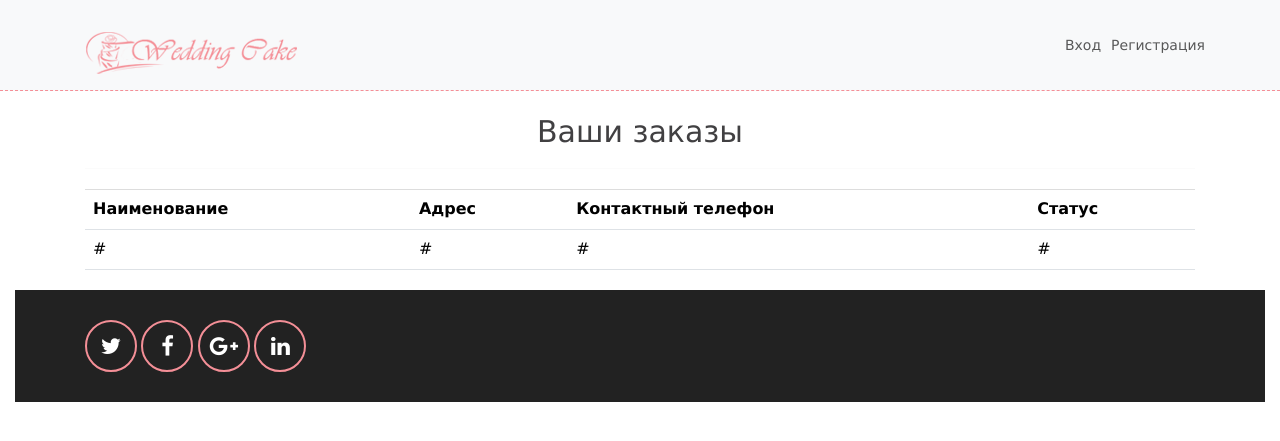
After one commit to mukhametdinovigor/BakeCake, a Django app: page /account/ in a window 1280 px wide. The commit adds this page. Shown: the top 441 px of the page. Run offline with Django 3.2, Linux system fonts and the light colour scheme; some libraries are stand-ins or nearby versions.

Commit message:
Add personal account

```diff
--- a/BakeCake/settings.py
+++ b/BakeCake/settings.py
@@ -58,10 +58,11 @@ MIDDLEWARE = [
 
 ROOT_URLCONF = 'BakeCake.urls'
 
+
 TEMPLATES = [
     {
         'BACKEND': 'django.template.backends.django.DjangoTemplates',
-        'DIRS': [],
+        'DIRS': ['templates'],
         'APP_DIRS': False,
         'OPTIONS': {
             'context_processors': [
@@ -71,14 +72,13 @@ TEMPLATES = [
                 'django.contrib.messages.context_processors.messages',
             ],
             'loaders': [
+                'admin_tools.template_loaders.Loader',
                 'django.template.loaders.filesystem.Loader',
                 'django.template.loaders.app_directories.Loader',
-                'admin_tools.template_loaders.Loader',
             ],
         },
     },
 ]
-
 WSGI_APPLICATION = 'BakeCake.wsgi.application'
 
 
--- a/BakeCake/urls.py
+++ b/BakeCake/urls.py
@@ -16,4 +16,5 @@ urlpatterns = [
     path('signup/', views.SignupUserView.as_view(), name='signup'),
     path('advanced/', views.advanced_info, name='advanced_info'),
     path('confirm/', views.confirm, name='confirm'),
+    path('account/', views.account, name='account'),
 ]
--- a/cake/views.py
+++ b/cake/views.py
@@ -9,6 +9,7 @@ from django.contrib.auth.decorators import login_required
 
 from .forms import ConstructCakeForm, AdvancedInfoForm
 from .forms import UserCreationWithEmailForm, UserLoginForm
+from .models import *
 
 
 LETTERING_PRICE = 500
@@ -59,7 +60,38 @@ def advanced_info(request):
 
 
 def confirm(request):
+    cake_cleaned_data = request.session['cake_cleaned_data']
+    # cake, created = Cake.objects.get_or_create(
+    #     level=level,
+    #     shape=shape,
+    #     topping=topping,
+    #     berries__in=berrieses,
+    #     defaults={'berries': berrieses},
+    #     additional_ingredients__in=additionals_ingredients,
+    #     defaults={'additional_ingredients': additionals_ingredients},
+    #     lettering=lettering
+    #     lettering_cost=
+    # )
+
+    additional_form = AdvancedInfoForm(request.POST)
+    # if additional_form.is_valid():
+    #     delivered_at = additional_form.cleaned_data.get('delivered_at')
+    #     delivery_time = additional_form.cleaned_data.get('delivery_time')
+    #     comment = additional_form.cleaned_data.get('order_comment')
+    #     order, created = Order.objects.get_or_create(
+    #         delivered_at=delivered_at,
+    #         delivery_time=delivery_time,
+    #         comment=comment,
+    #         total_price=1,
+    #         customer=1,
+    #         cake=1,
+
+        # )
     return render(request, 'confirmation.html')
+
+
+def account(request):
+    return render(request, 'account.html')
 
 
 class LoginUserView(LoginView):
--- /dev/null
+++ b/templates/account.html
@@ -0,0 +1,23 @@
+{% extends 'base.html' %}
+{% block content %}
+<div class="container">
+    <center>
+      <h2>Ваши заказы</h2>
+    </center>
+    <hr/>
+    <table class="table table-responsive">
+      <tr>
+        <th>Наименование</th>
+        <th>Адрес</th>
+        <th>Контактный телефон</th>
+        <th>Статус</th>
+      </tr>
+
+        <tr>
+          <td>#</td>
+          <td>#</td>
+          <td>#</td>
+          <td>#</td>
+        </tr>
+    </table>
+{% endblock %}
--- a/templates/confirmation.html
+++ b/templates/confirmation.html
@@ -6,7 +6,7 @@
                 <button type="submit" class="btn btn-info">Перейти на главную</button>
             </div>
         </form>
-    <form action=#>
+    <form action="{% url 'account' %}">
             <div  class="page-header" id="contact">
                 <button type="submit" class="btn btn-info">Перейти в личный кабинет</button>
             </div>
```
